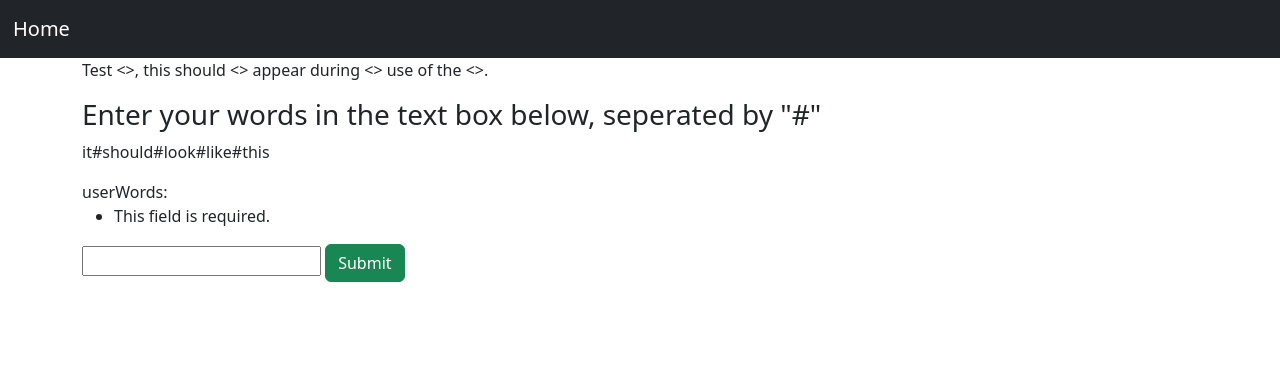
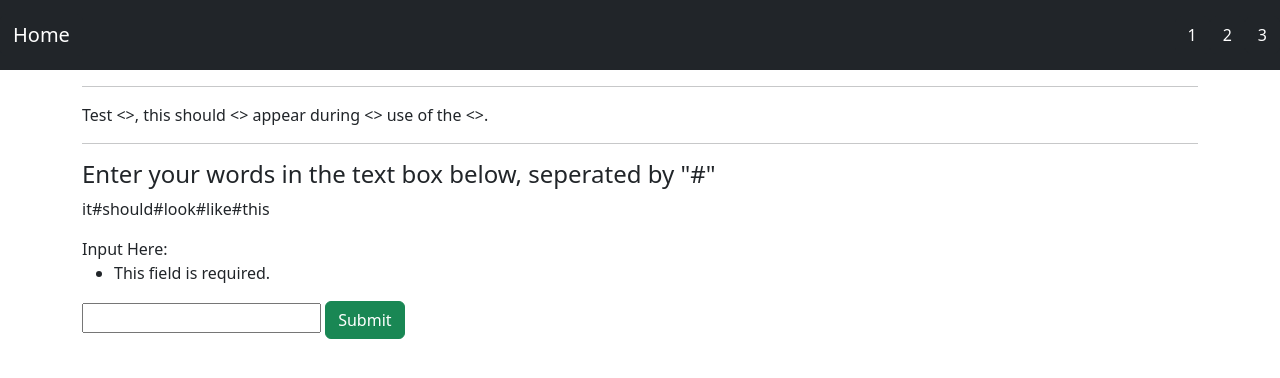
Before and after one commit to exoxander/cs3620_madlibs, a Django app: page /madlibs/home/1 in a window 1280 px wide. Shown: the top 378 px of the page. Run offline with Django 3.2, Linux system fonts and the light colour scheme; data comes from the database, SQL or seed files in the repository; both versions use the stored data as it was after the commit.

Commit message:
navbar now dynamically shows a working link to all stories in the database

```diff
--- a/madlibs/settings.py
+++ b/madlibs/settings.py
@@ -63,6 +63,7 @@ TEMPLATES = [
                 'django.template.context_processors.request',
                 'django.contrib.auth.context_processors.auth',
                 'django.contrib.messages.context_processors.messages',
+                "madlibsapp.context_processors.StoryList",
             ],
         },
     },
@@ -113,8 +114,6 @@ USE_I18N = True
 USE_L10N = True
 
 USE_TZ = True
-
-
 # Static files (CSS, JavaScript, Images)
 # https://docs.djangoproject.com/en/2.2/howto/static-files/
 
--- /dev/null
+++ b/madlibsapp/context_processors.py
@@ -0,0 +1,4 @@
+from .models import Story
+
+def StoryList(request):
+	return {"StoryList": Story.objects.all(),}
--- a/madlibsapp/forms.py
+++ b/madlibsapp/forms.py
@@ -1,4 +1,4 @@
 from django import forms
 
 class WordInputForm(forms.Form):
-    inputWords = forms.CharField(label="userWords", max_length=(1024))
+    inputWords = forms.CharField(label="Input Here", max_length=(1024))
--- a/madlibsapp/models.py
+++ b/madlibsapp/models.py
@@ -6,14 +6,15 @@ class Story(models.Model):
         result = ""
 
         #chunks seperated by input spots
-        sections = self.words.split("#")
+        sections = self.words.split("<>")
 
         #rebuild string with input spots filled
         for i in range(len(sections)):
             result += sections[i]
-            if(i < len(inputWords)):
+            if(i < len(inputWords) and i < len(sections) - 1):
                 result += inputWords[i]
-
+            elif(i < len(sections)-1):
+                result += "<>"
         return result
 
     def __str__(self):
--- a/madlibsapp/templates/madlibs/home.html
+++ b/madlibsapp/templates/madlibs/home.html
@@ -1,24 +1,17 @@
 {% extends "madlibs/navbar.html" %}
-<!DOCTYPE html>
-
-<html lang="en">
-<head>
-    <meta charset="UTF-8" />
-    <title>Home</title>
-    <meta name="viewport" content="width=device-width,initial-scale=1" />
-</head>
-<body>
 {% block body %}
 <div class="container">
+    <hr />
     <div>
         <p>
             {{ item }}
         </p>
     </div>
+    <hr />
     <div>
-            <h3>
+        <h4>
             Enter your words in the text box below, seperated by "#"
-            </h3>
+        </h4>
         <p>
             it#should#look#like#this
         </p>
@@ -32,5 +25,3 @@
     </div>
 </div>
 {% endblock %}
-</body>
-</html>
--- a/madlibsapp/templates/madlibs/navbar.html
+++ b/madlibsapp/templates/madlibs/navbar.html
@@ -9,6 +9,9 @@
     <nav class="navbar navbar-dark bg-dark">
         <a href="#" class="navbar-brand btn btn-dark">Home</a>
         <div class="navbar">
+            {% for link in StoryList %}
+            <a href="{% url 'home' link.id %}" class="btn btn-dark"> {{ link.id }}</a>
+            {% endfor %}
         </div>
     </nav>
     {% block body %}
--- a/madlibsapp/templates/madlibs/wordForm.html
+++ b/madlibsapp/templates/madlibs/wordForm.html
@@ -1,5 +1,4 @@
 <form method="POST">
     <label for="userWords">Input here</label>
     <input type="text" name="userWords" />
-    <button type="submit" class="btn btn-success">Submit</button>
 </form>
```
Also changed, not shown: db.sqlite3. Lines whose indentation alone changed are shown as unchanged.
